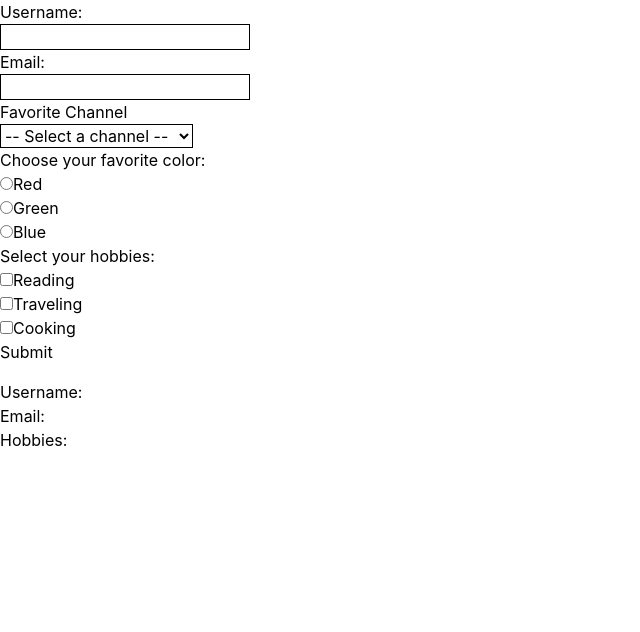
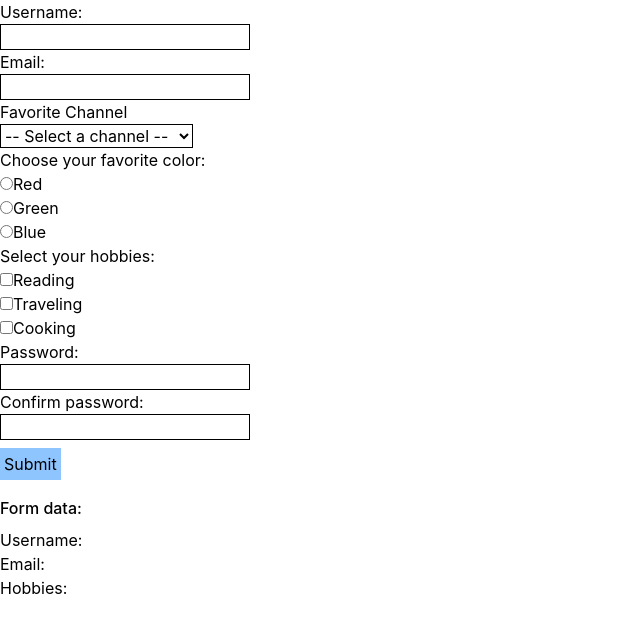
Before and after one commit to Zigmas-Petrauskas/techin-pamokos, a React (Vite) app in the folder frontend-react/pamokos/formos/: page / in a window 1280 px wide. Shown: the top 632 px of the page, without its empty margins (0-640 px from the left). Built offline with nearby package versions, Linux system fonts and the light colour scheme.

Commit message:
sdfsdfsf

```diff
--- a/frontend-react/pamokos/formos/package.json
+++ b/frontend-react/pamokos/formos/package.json
@@ -13,9 +13,11 @@
     "preview": "vite preview"
   },
   "dependencies": {
+    "@hookform/resolvers": "^5.9.2",
     "react": "^19.3.1",
     "react-dom": "^19.3.1",
-    "react-hook-form": "^7.91.0"
+    "react-hook-form": "^7.91.0",
+    "zod": "^4.6.7"
   },
   "devDependencies": {
     "@eslint/js": "^10.0.1",
--- a/frontend-react/pamokos/formos/src/components/react-hook-form/YoutubeForm.jsx
+++ b/frontend-react/pamokos/formos/src/components/react-hook-form/YoutubeForm.jsx
@@ -1,4 +1,6 @@
 import { useForm } from "react-hook-form";
+import { zodResolver } from "@hookform/resolvers/zod";
+import { schemaYoutube } from "./form_validation_schema";
 
 function YoutubeFrom() {
   const {
@@ -7,20 +9,32 @@ function YoutubeFrom() {
     reset,
     watch,
     formState: { errors },
+    getValues, // Nuskaito formos lauko reikšmę.
+    trigger, // Paleidžia formos lauko validaciją.
   } = useForm({
+    mode: "onBlur", // Laukai validuojami praradus fokusą.
+    reValidateMode: "onChange",
     defaultValues: {
       username: "",
       email: "",
-      cahnnel: "",
-      favColor: null, // nepasirinkta spalva
+      channel: "",
+      favColor: null, // Nepasirinkta spalva.
       hobbies: [],
+      password: "",
+      confirmPassword: "",
     },
+
+    // Resolver prijungia Zod prie React Hook Form.
+    resolver: zodResolver(schemaYoutube),
   });
-  //formos duomenys yra objektas
+
+  // Formos duomenys yra objektas.
   const formSubmitHandler = (formDataObject) => {
     console.log(formDataObject);
+    reset();
   };
 
+  // Realiu laiku stebimos formos laukų reikšmės.
   const { username, email, hobbies } = watch();
 
   return (
@@ -34,6 +48,7 @@ function YoutubeFrom() {
           className="border"
           {...register("username")}
         />
+        <div className="text-red-500">{errors.username?.message}</div>
       </div>
 
       <div>
@@ -45,6 +60,7 @@ function YoutubeFrom() {
           className="border"
           {...register("email")}
         />
+        <div className="text-red-500">{errors.email?.message}</div>
       </div>
 
       <div>
@@ -58,6 +74,7 @@ function YoutubeFrom() {
             <option value="Net Ninja">Net Ninja</option>
           </select>
         </label>
+        <div className="text-red-500">{errors.channel?.message}</div>
       </div>
 
       <div>
@@ -75,9 +92,9 @@ function YoutubeFrom() {
         <label>
           <input
             type="radio"
-            name="favColor"
             value="green"
             className="border"
+            {...register("favColor")}
           />
           Green
         </label>
@@ -91,6 +108,7 @@ function YoutubeFrom() {
           />
           Blue
         </label>
+        <div className="text-red-500">{errors.favColor?.message}</div>
       </div>
 
       <div>
@@ -98,7 +116,6 @@ function YoutubeFrom() {
         <label>
           <input
             type="checkbox"
-
             value="Reading"
             className="border"
             {...register("hobbies")}
@@ -109,7 +126,6 @@ function YoutubeFrom() {
         <label>
           <input
             type="checkbox"
-
             value="Traveling"
             className="border"
             {...register("hobbies")}
@@ -120,19 +136,51 @@ function YoutubeFrom() {
         <label>
           <input
             type="checkbox"
-
             value="Cooking"
             className="border"
             {...register("hobbies")}
           />
           Cooking
         </label>
+        <div className="text-red-500">{errors.hobbies?.message}</div>
       </div>
 
-      <input type="submit" value="Submit" />
+      <div>
+        <label htmlFor="password">Password:</label>
+        <br />
+        <input
+          type="password"
+          id="password"
+          className="border"
+          {...register("password", {
+            onChange: () => {
+              // Keičiant slaptažodį, pertikrinamas ir jo patvirtinimas.
+              if (getValues("confirmPassword")) trigger("confirmPassword");
+            },
+          })}
+        />
+        <div className="error text-red-500">{errors.password?.message}</div>
+      </div>
+
+      <div>
+        <label htmlFor="confirmPassword">Confirm password:</label>
+        <br />
+        <input
+          type="password"
+          id="confirmPassword"
+          className="border"
+          {...register("confirmPassword")}
+        />
+        <div className="error text-red-500">
+          {errors.confirmPassword?.message}
+        </div>
+      </div>
+
+      <input type="submit" value="Submit" className="mt-2 bg-blue-300 p-1" />
 
       {/* Stebimos formos laukų reikšmės. */}
-      <div className="mt-4">
+      <div className="mt-4 font-medium">Form data:</div>
+      <div className="mt-2">
         <p>Username: {username}</p>
         <p>Email: {email}</p>
         <p>Hobbies: {hobbies.join(", ")}</p>
--- /dev/null
+++ b/frontend-react/pamokos/formos/src/components/react-hook-form/form_validation_schema.js
@@ -0,0 +1,50 @@
+import { z } from "zod";
+
+export const schemaYoutube = z
+  .object({
+    username: z
+      .string()
+      .trim()
+      .min(2, "Username must be at least 2 characters")
+      // Ar nėra tarpų.
+      .refine((value) => !value.includes(" "), {
+        message: "Username cannot contain space",
+        // Ar username nėra rezervuotas žodis.
+      })
+      .refine(
+        (value) => !["admin", "root"].includes(value.toLowerCase()),
+        "This username is reserved word",
+      ),
+
+    // El. pašto validacija.
+    email: z
+      .string()
+      .trim()
+      .min(1, "Email is required")
+      .email("Invalid email address"),
+
+    // Kanalo pasirinkimo validacija.
+    channel: z.string().min(1, "Please select a channel"),
+
+    // Mėgstamos spalvos pasirinkimo validacija.
+    favColor: z
+      .string({
+        error: "Please select your favorite color",
+      })
+      .min(1, "Please select your favorite color"),
+
+    // Pomėgių pasirinkimo validacija.
+    hobbies: z.array(z.string()).min(1, "Please select at least one hobby"),
+
+    password: z
+      .string()
+      .min(6, "min 6 characters")
+      .regex(/[A-Z]/, "password must be atleast 1 uppercase letter")
+      .regex(/[0-9]/, "must contain minimum one number"),
+
+    confirmPassword: z.string().min(1, "confirm password"),
+  })
+  .refine((data) => data.password === data.confirmPassword, {
+    message: "passwords do not match",
+    path: ["confirmPassword"],
+  });
```
Also changed, not shown: 1 other file (tests, documents, lock files or other folders).
